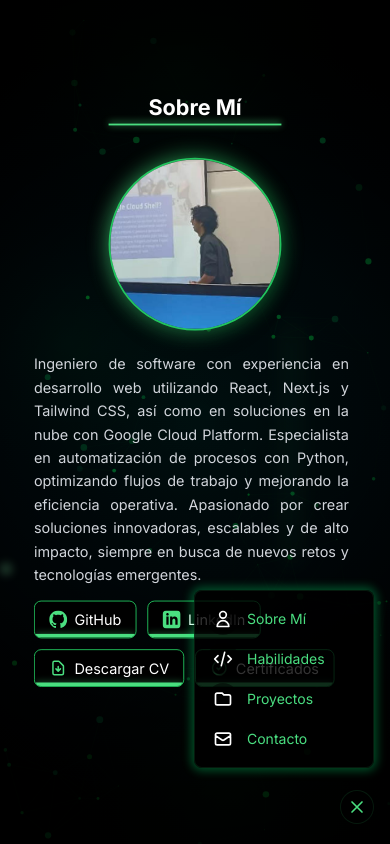
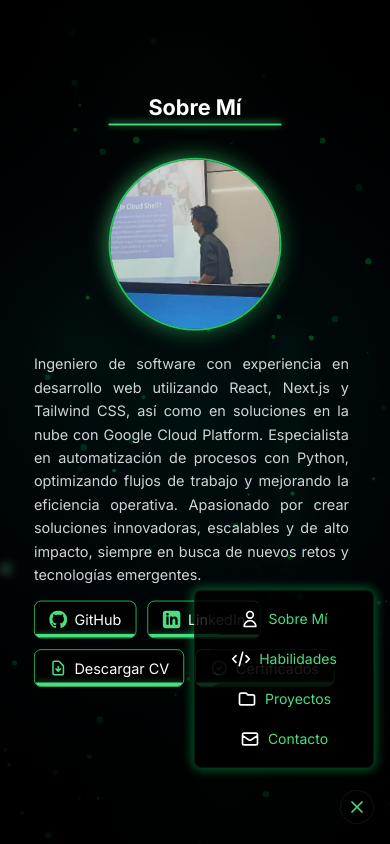
Before and after one commit to Gufi2205/Mi_portafolio, a Next.js app: page / in a window 390 px wide. Both pictures are taken after a click on the button 357 px from the left and 807 px from the top of the page. Built offline with nearby package versions, Linux system fonts and the light colour scheme.

Commit message:
moviles mejorado

```diff
--- a/src/components/Navbar.tsx
+++ b/src/components/Navbar.tsx
@@ -115,13 +115,15 @@ const Header = () => {
                                         <button
                                             onClick={(e) => handleNavigation(item.id, e)}
                                             data-position={index < menuItems.length / 2 ? "left" : "right"}
-                                            className="p-1.5 rounded-full bg-black/50 hover:bg-green-900/30 transition-colors flex items-center justify-center"
+                                            className="p-1.5 rounded-full bg-black/50 hover:bg-green-900/30 transition-colors flex items-center justify-center gap-2 w-full"
                                         >
                                             <span className="text-white hover:text-green-300 transition-colors">
                                                 {renderIcon(item.icon)}
                                             </span>
+                                            <span className="text-sm text-green-400 hover:text-green-300 transition-colors">
+                                                {item.tooltip}
+                                            </span>
                                         </button>
-                                        <span className="text-sm text-green-400">{item.tooltip}</span>
                                     </li>
                                 ))}
                             </ul>
```
